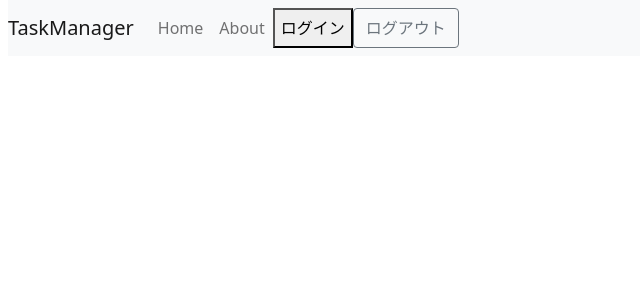
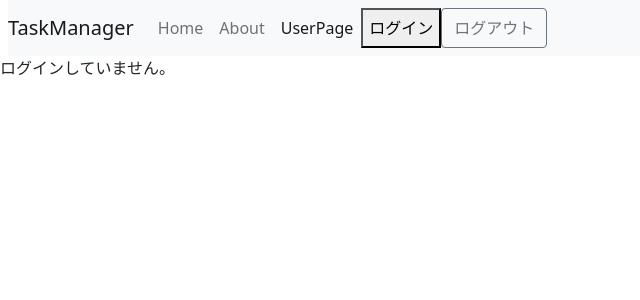
Before and after one commit to Kikujiro2020/taskmanager, a Nuxt app: page /user in a window 1280 px wide. Shown: the top 300 px of the page, without its empty margins (0-640 px from the left). Built offline with nearby package versions, Linux system fonts and the light colour scheme; no server answers.

Commit message:
feat: Added user.vue and fixed useAuth.ts
This commit adds the user.vue file to the project and fixes an issue in the useAuth.ts file. The changes to useAuth.ts ensure that user authentication is working properly.

Changes Made:
- Added user.vue file
- Fixed issue with useAuth.ts file

```diff
--- a/components/Navbar.vue
+++ b/components/Navbar.vue
@@ -27,6 +27,7 @@ const signOut = async()=> {
                 <div class="navbar-nav">
                     <NuxtLink class="nav-link" to="/" activeClass="active" aria-current="page">Home</NuxtLink>
                     <NuxtLink class="nav-link" to="/about" activeClass="active">About</NuxtLink>
+                    <NuxtLink class="nav-link" to="/user" activeClass="active">UserPage</NuxtLink>
                     <button @click="signIn">ログイン</button>
                     <button type="button" class="btn btn-outline-secondary" @click="signOut">ログアウト</button>
                 </div>
--- a/composables/useAuth.ts
+++ b/composables/useAuth.ts
@@ -1,7 +1,7 @@
-import { getAuth, signInWithPopup, GoogleAuthProvider, signOut, onAuthStateChanged } from "firebase/auth";
+import { getAuth, signInWithPopup, GoogleAuthProvider, signOut, onAuthStateChanged,User } from "firebase/auth";
 export const useAuth = () => {
 
-    const user = useState('user', () => null)
+    const user = useState<User | null>('user', () => null)
     const errorMessage = ref('')
     async function signInWithGooglePopup() {
         const auth = getAuth();
--- /dev/null
+++ b/pages/user.vue
@@ -0,0 +1,23 @@
+<template>
+    <div v-if="user">
+      <p>現在ログインしているユーザー名: {{ user.displayName }}</p>
+      <p>メールアドレス: {{ user.email }}</p>
+      <p>プロフィール画像:</p>
+      <img :src="user.photoURL" :alt="`${user.displayName}のプロフィール画像`" />
+    </div>
+    <div v-else>
+      <p>ログインしていません。</p>
+    </div>
+  </template>
+
+  <script setup>
+
+
+  const { user, checkAuthState } = useAuth();
+
+  // checkAuthState関数を呼び出し、認証状態を監視し、ユーザー情報を取得する
+  checkAuthState().then(() => {
+    console.log('認証状態を確認しました');
+  });
+
+  </script>
```
